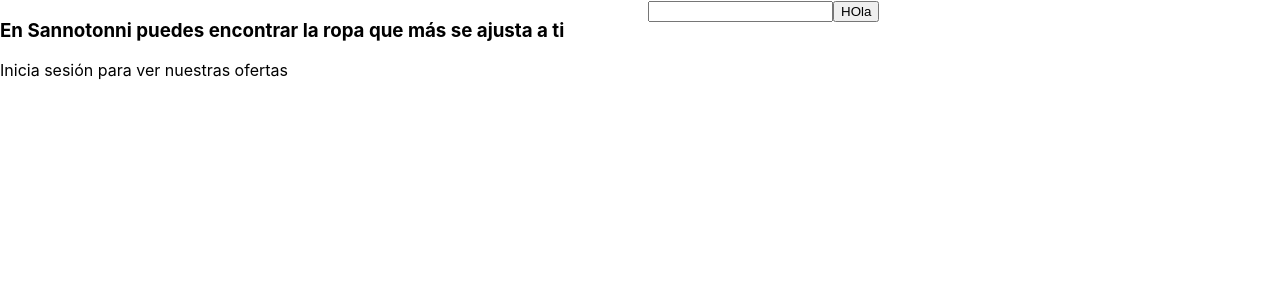
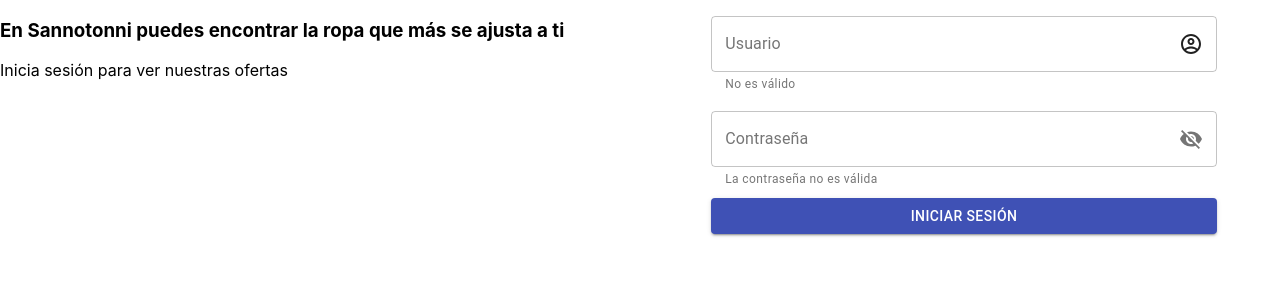
Before and after one commit to Nimoscmp/new-e-commerce, a React (Create React App) app: page / in a window 1280 px wide. Shown: the top 300 px of the page. Built offline with nearby package versions, Linux system fonts and the light colour scheme.

Commit message:
Modify structure of login and add styles

```diff
--- a/src/components/Login.jsx
+++ b/src/components/Login.jsx
@@ -1,16 +1,16 @@
 import { Grid } from "@material-ui/core"
 import Banner from "./login/Banner"
-import Main from "./login/Main"
+import Form from "./login/Form"
 
 const Login = () => {
     return (
         <>
             <Grid container spacing={2}>
                 <Banner />
-                <Main />
+                <Form />
             </Grid>
         </>
     )
 }
 
-export default Login
+export default Login;
--- a/src/components/login/Banner.jsx
+++ b/src/components/login/Banner.jsx
@@ -4,10 +4,10 @@
     return (
         <>
             <Grid item xs={12} md={6}>
-                <section>
+                {/* <section> */}
                     <h3>En <strong>Sannotonni</strong> puedes encontrar la ropa que más se ajusta a ti</h3>
                     <p>Inicia sesión para ver nuestras ofertas</p>
-                </section>
+                {/* </section>   */}
             </Grid>
         </>
     )
--- /dev/null
+++ b/src/components/login/Form.jsx
@@ -0,0 +1,31 @@
+import { Button, Grid } from "@material-ui/core";
+import useStyles from "../../styles/Styles";
+import InputPassword from "./form/InputPassword";
+import InputText from "./form/InputText";
+
+const Form = () => {
+
+    const classes = useStyles();
+
+    return (
+        <>
+            <Grid container item xs={12} md={6} justify="center">
+                <form className={classes.flexColumn}>
+                    <InputText xs={12}/>
+                    <InputPassword xs={12}/>
+                    <Button
+                        xs={12}
+                        variant="contained"
+                        type="submit"
+                        disabled={false}
+                        color="primary"
+                        className={classes.buttonGreen}>
+                        <span className="spanButton">Iniciar sesión</span>
+                    </Button>
+                </form>
+            </Grid>
+        </>
+    )
+}
+
+export default Form;
--- a/src/components/login/Main.jsx
+++ /dev/null
@@ -1,16 +0,0 @@
-import { Grid } from "@material-ui/core"
-
-const Main = () => {
-    return (
-        <>
-            <Grid item xs={12} md={6}>
-                <main>
-                    <input type="text"/>
-                    <button>HOla</button>
-                </main>
-            </Grid>
-        </>
-    )
-}
-
-export default Main
--- /dev/null
+++ b/src/components/login/form/InputPassword.jsx
@@ -0,0 +1,43 @@
+import { FormControl, FormHelperText, IconButton, InputAdornment, InputLabel, OutlinedInput } from "@material-ui/core";
+import { VisibilityOff } from "@material-ui/icons";
+import useStyles from "../../../styles/Styles";
+
+const InputPassword = () => {
+
+    const classes = useStyles();
+
+    return (
+        <>
+            <FormControl className={classes.marginOne} variant="outlined" color="primary">
+                <InputLabel htmlFor="password">Contraseña</InputLabel>
+                <OutlinedInput
+                    id="password"
+                    name="password"
+                    type="password"
+                    labelWidth={90}
+                    // onFocus={() => setInputFocus({...inputFocus, _password: true})}
+                    // onBlur={() => setInputFocus({...inputFocus, _password: false})}
+                    // onChange={handleChange}
+                    endAdornment={
+                    <InputAdornment position="end">
+                        <IconButton
+                        aria-label="toggle password visibility"
+                        // onClick={handleShowPassword}
+                        edge="end"
+                        >
+
+                            <VisibilityOff className="visibility"/>
+
+                        </IconButton>
+                    </InputAdornment>
+                    }
+                />
+
+                <FormHelperText id="outlined-weight-helper-text" className="errorText">La contraseña no es válida</FormHelperText>
+
+            </FormControl>
+        </>
+    )
+}
+
+export default InputPassword;
--- /dev/null
+++ b/src/components/login/form/InputText.jsx
@@ -0,0 +1,38 @@
+import { FormControl, FormHelperText, InputAdornment, InputLabel, OutlinedInput } from "@material-ui/core";
+import { AccountCircleOutlined } from '@material-ui/icons';
+import useStyles from "../../../styles/Styles";
+
+const InputText = () => {
+
+    const classes = useStyles();
+
+    return (
+        <>
+            <FormControl className={classes.marginOne} variant="outlined" color="primary">
+                <InputLabel htmlFor="username" className="capitalize">Usuario</InputLabel>
+                <OutlinedInput
+                    id="username"
+                    name="username"
+                    type="text"
+                    labelWidth={60}
+                    className={classes.inputBlue}
+                    // onFocus={handleFocus}
+                    // onBlur={handleBlur}
+                    // onChange={handleChange}
+                    endAdornment={
+                    <InputAdornment position="end">
+
+                        <AccountCircleOutlined className="classcircle"/>
+
+                    </InputAdornment>
+                    }
+                />
+
+                <FormHelperText id="outlined-weight-helper-text" className="errorText">No es válido</FormHelperText>
+
+            </FormControl>
+        </>
+    )
+}
+
+export default InputText;
--- a/src/index.css
+++ b/src/index.css
@@ -1,5 +1,6 @@
 body {
   margin: 0;
+  overflow-x: hidden;
   font-family: -apple-system, BlinkMacSystemFont, 'Segoe UI', 'Roboto', 'Oxygen',
     'Ubuntu', 'Cantarell', 'Fira Sans', 'Droid Sans', 'Helvetica Neue',
     sans-serif;
--- /dev/null
+++ b/src/styles/Styles.jsx
@@ -0,0 +1,50 @@
+import { makeStyles } from "@material-ui/core";
+
+const useStyles = makeStyles((theme) => ({
+    root: {
+      flexGrow: 1,
+    },
+    /*:::::::::::::::::::::
+    ::: General styles  :::
+    :::::::::::::::::::::::*/
+
+    marginOne: {
+        marginTop: theme.spacing(1),
+        marginBottom: theme.spacing(1)
+    },
+
+    /*:::::::::::::::::::::
+    ::::  Form styles  ::::
+    :::::::::::::::::::::::*/
+
+    //  Form general
+    flexColumn: {
+        display: 'flex',
+        justifyContent: 'center',
+        flexDirection: 'column',
+        width: '80%',
+        padding: theme.spacing(1)
+    },
+
+    //  Input text
+    //  Button
+    inputBlue: {
+        // color: '#ffd166 !important',
+        // transition: 'all 0.3s easeInOut',
+        // '&:hover': {
+        //     color: '#0062e3'
+        // }
+    },
+
+    //  Button
+    buttonGreen: {
+        // backgroundColor: '#3d5a80',
+        // color: 'white',
+        // transition: 'all 0.3s easeInOut',
+        // '&:hover': {
+        //     backgroundColor: '#0062e3'
+        // }
+    }
+}));
+
+export default useStyles;
```
